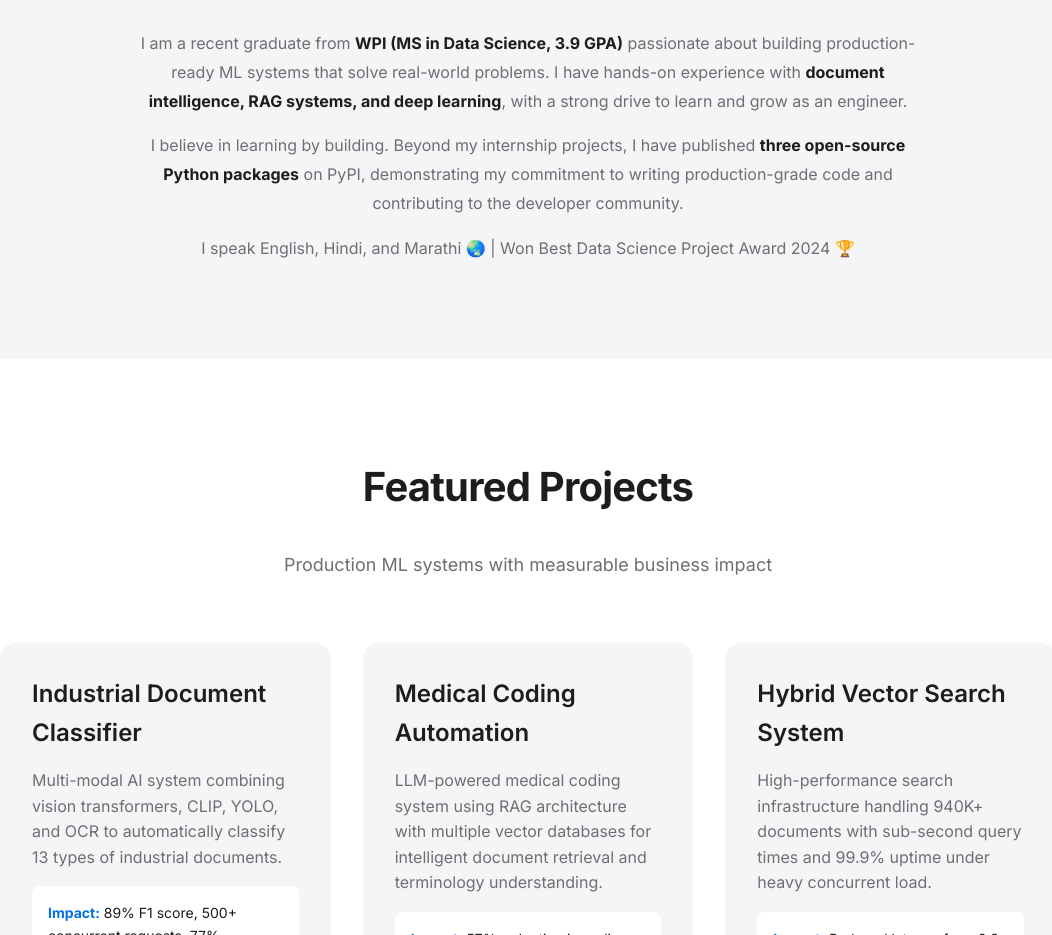
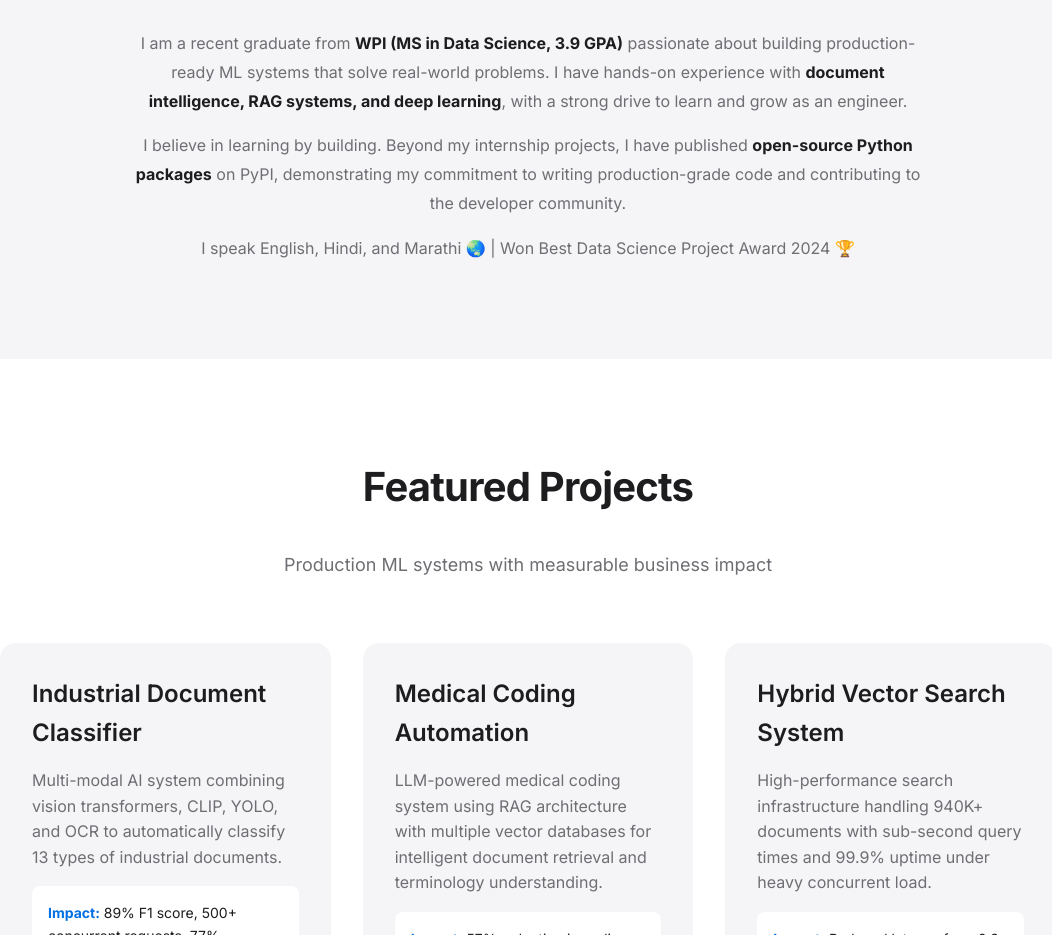
Before and after one commit to sherozshaikh/sherozshaikh.github.io, a plain HTML site: page index.html in a window 1280 px wide. Shown: the part 1180-2115 px from the top of the page, without its empty margins (112-1164 px from the left). Drawn offline with Linux system fonts and the light colour scheme; a script that the page names is missing.

Commit message:
Release v0.1.1

```diff
--- a/index.html
+++ b/index.html
@@ -561,7 +561,7 @@
                 </p>
                 <p style="margin-bottom: 1rem;">
                     I believe in learning by building. Beyond my internship projects, I have published
-                    <strong style="color: var(--text-primary);">three open-source Python packages</strong> on PyPI, demonstrating my commitment to
+                    <strong style="color: var(--text-primary);">open-source Python packages</strong> on PyPI, demonstrating my commitment to
                     writing production-grade code and contributing to the developer community.
                 </p>
                 <p>
```
